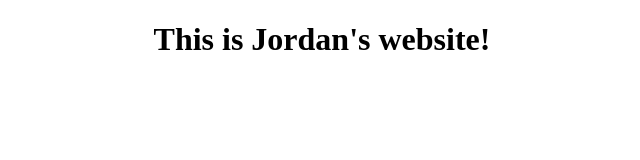
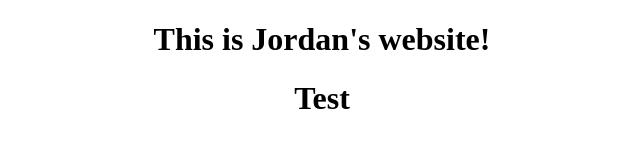
Before and after one commit to jordan1410/jordans-website, a plain HTML site: page index.html in a window 1280 px wide. Shown: the whole page, without its empty margins (318-958 px from the left). Drawn offline with Linux system fonts and the light colour scheme.

Commit message:
Update index.html

```diff
--- a/index.html
+++ b/index.html
@@ -7,5 +7,6 @@
 </head>
 <body>
     <h1 style="text-align: center;">This is Jordan's website!</h1>
+    <h1 style="text-align: center;">Test</h1>
 </body>
 </html>
```
